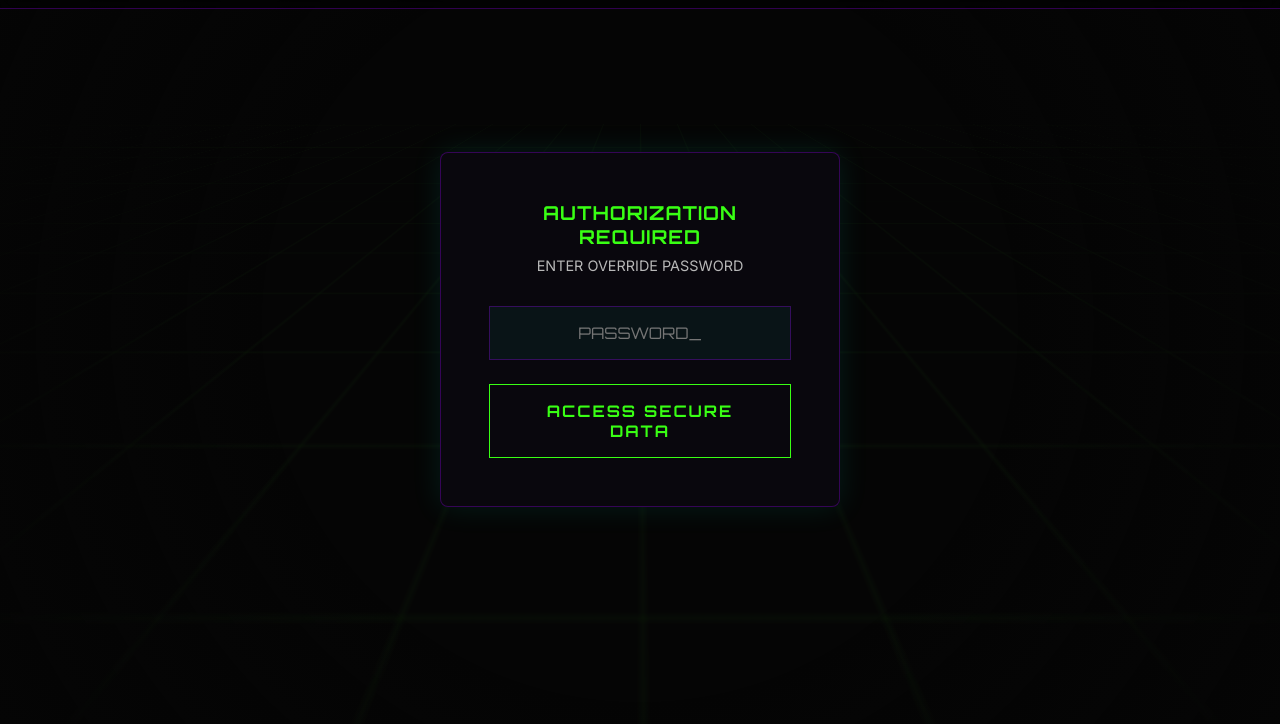
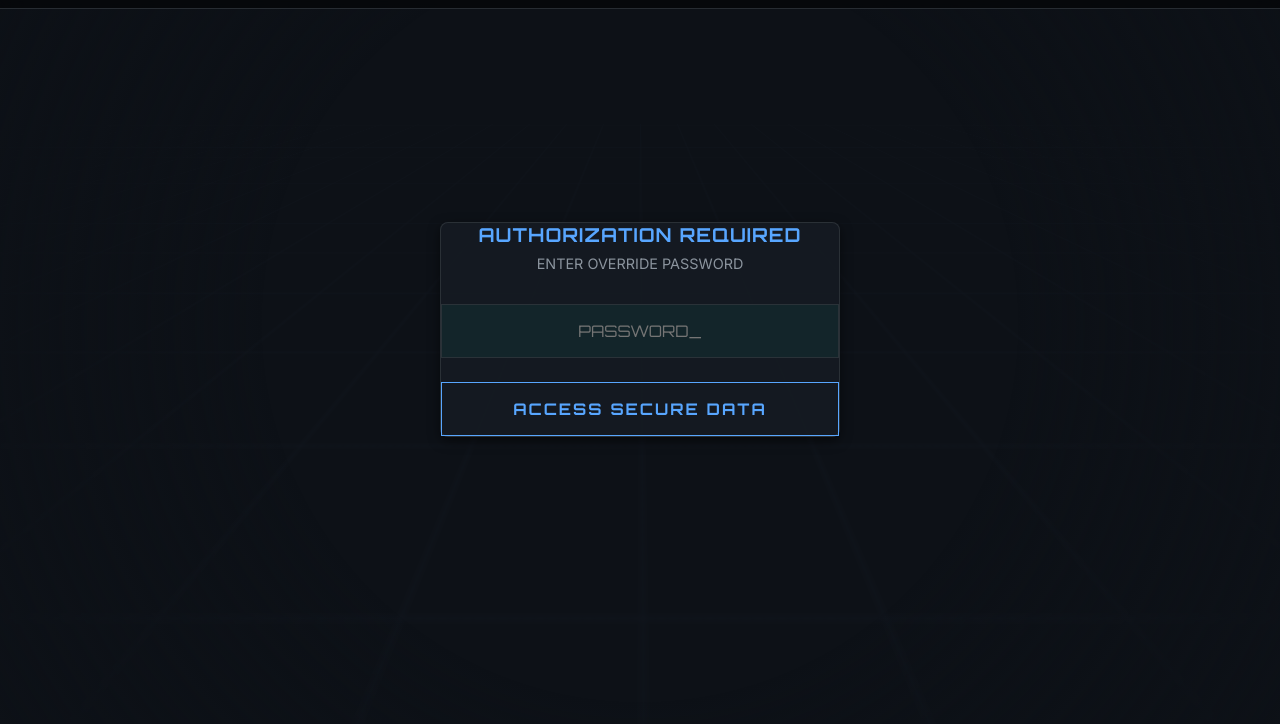
Before and after one commit to shaunakguha07-collab/Portfolio, a plain HTML site: page admin.html in a window 1280 px wide. Shown: the part 76-800 px from the top of the page. Drawn offline with Linux system fonts and the light colour scheme.

Commit message:
Refine admin panel colors to be more subtle

```diff
--- a/admin.css
+++ b/admin.css
@@ -6,14 +6,14 @@
 }
 
 :root {
-    --bg-color: #050505;
-    --grid-color: rgba(57, 255, 20, 0.08);
-    --primary-color: #39ff14; /* Neon green */
-    --secondary-color: #ff0055; /* Neon pink */
-    --text-main: #ffffff;
-    --text-dim: #b8b8b8;
-    --panel-bg: rgba(10, 8, 15, 0.9);
-    --panel-border: rgba(157, 0, 255, 0.3); /* Neon purple */
+    --bg-color: #0d1117;
+    --grid-color: rgba(100, 149, 237, 0.03);
+    --primary-color: #58a6ff; /* Soft GitHub-style Blue */
+    --secondary-color: #f85149; /* Muted Red/Pink */
+    --text-main: #c9d1d9;
+    --text-dim: #8b949e;
+    --panel-bg: rgba(22, 27, 34, 0.95);
+    --panel-border: rgba(48, 54, 61, 0.8);
 
     --font-heading: 'Orbitron', sans-serif;
     --font-body: 'Inter', sans-serif;
@@ -81,7 +81,6 @@ body {
     font-size: 1.8rem;
     font-weight: 700;
     color: var(--primary-color);
-    text-shadow: 0 0 10px rgba(0, 255, 204, 0.5);
     letter-spacing: 2px;
 }
 
@@ -128,10 +127,8 @@ body {
 .login-box {
     background: var(--panel-bg);
     border: 1px solid var(--panel-border);
-    backdrop-filter: blur(10px);
-    padding: 3rem;
     border-radius: 8px;
-    box-shadow: 0 0 30px rgba(0, 255, 204, 0.1);
+    box-shadow: 0 4px 12px rgba(0, 0, 0, 0.5);
     max-width: 400px;
     width: 100%;
     text-align: center;
@@ -167,7 +164,6 @@ body {
 
 .login-box input:focus {
     border-color: var(--primary-color);
-    box-shadow: 0 0 15px rgba(0, 255, 204, 0.3);
 }
 
 .error-msg {
@@ -199,7 +195,6 @@ button {
 .btn-deploy:hover {
     background: var(--primary-color);
     color: var(--bg-color);
-    box-shadow: 0 0 20px rgba(0, 255, 204, 0.6);
 }
 
 .btn-party.secondary {
@@ -317,7 +312,6 @@ button {
 .hover-delete:hover {
     background: var(--secondary-color);
     color: #fff;
-    box-shadow: 0 0 10px rgba(255, 0, 85, 0.5);
 }
 
 .spin-anim {
```
